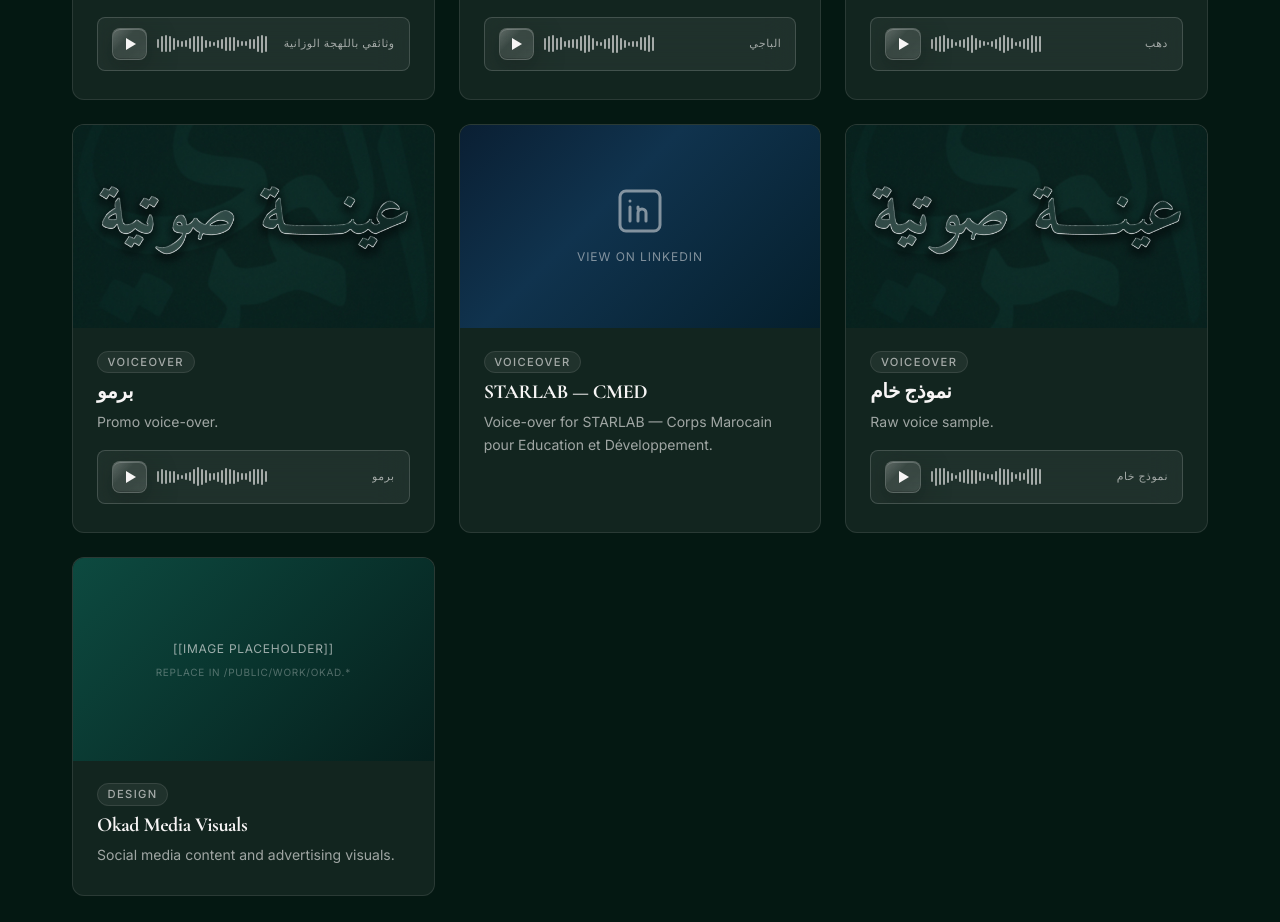
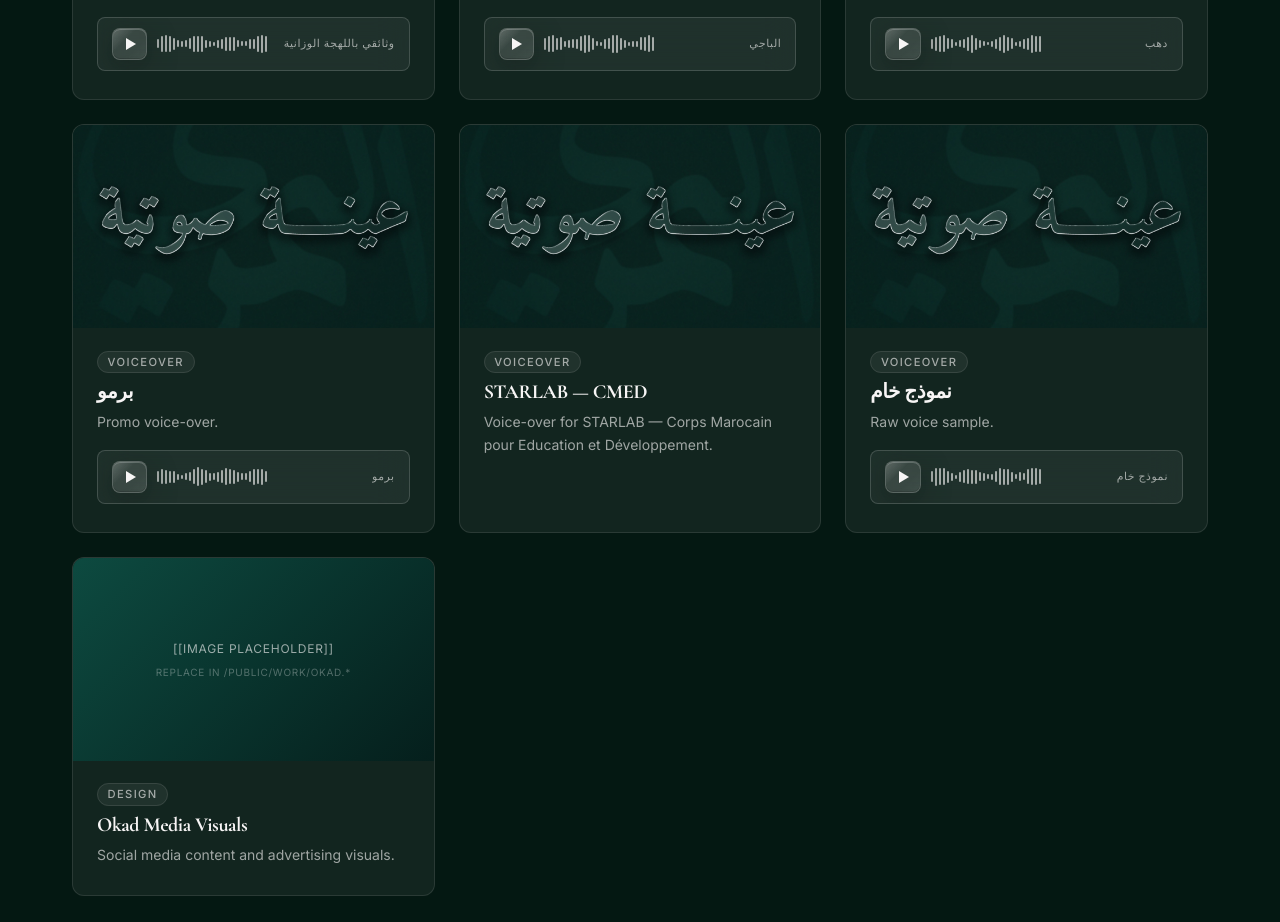
Before and after one commit to safwanesalihi/elyamri.com, a React (Vite) app: page / in a window 1280 px wide. Shown: the part 3420-4342 px from the top of the page. Built offline with nearby package versions, Linux system fonts and the light colour scheme.

Commit message:
Use shared voice-over thumbnail for STARLAB LinkedIn card

```diff
--- a/src/content/index.ts
+++ b/src/content/index.ts
@@ -273,7 +273,7 @@ export const content = {
       role: 'Voice-Over',
       category: 'voiceover',
       description: 'Voice-over for STARLAB — Corps Marocain pour Education et Développement.',
-      image: null,
+      image: '/media/vo-thumb.jpg',
       linkedinUrl: 'https://www.linkedin.com/posts/corps-marocain-pour-education-et-d%C3%A9veloppement_starlab-cmed-fondationdrosos-activity-7400517359557419008--9Gl',
       hasAudio: false,
     },
```
